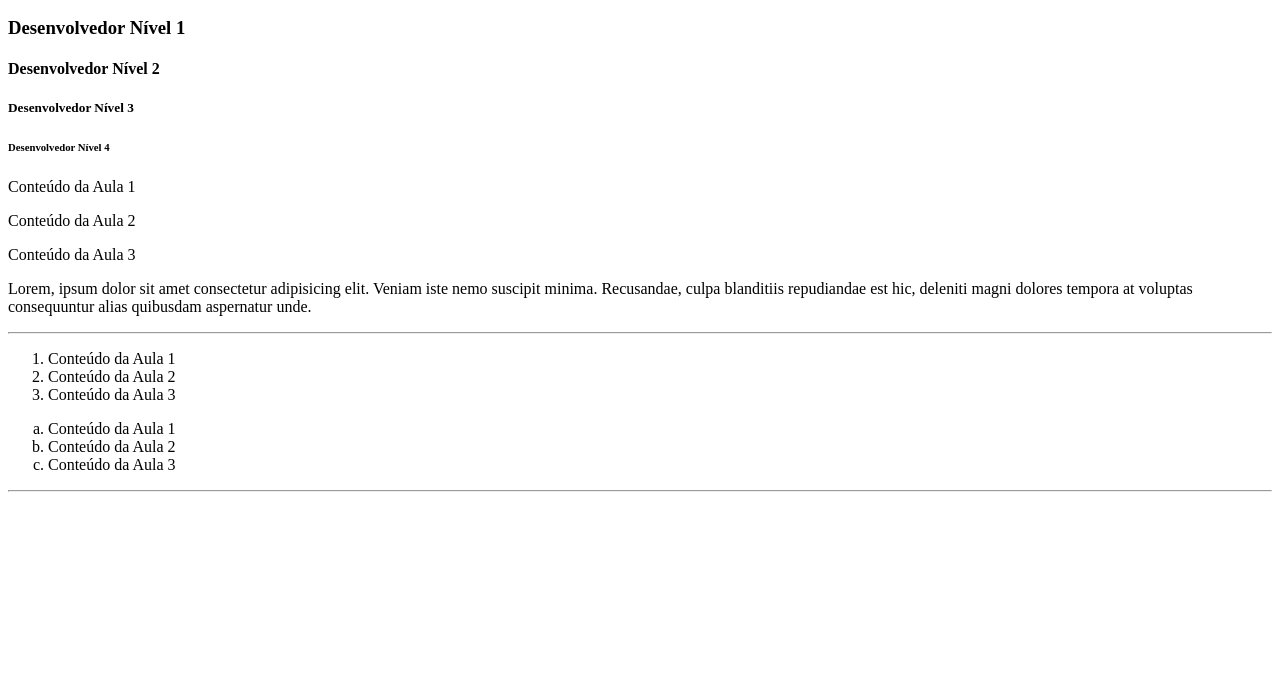
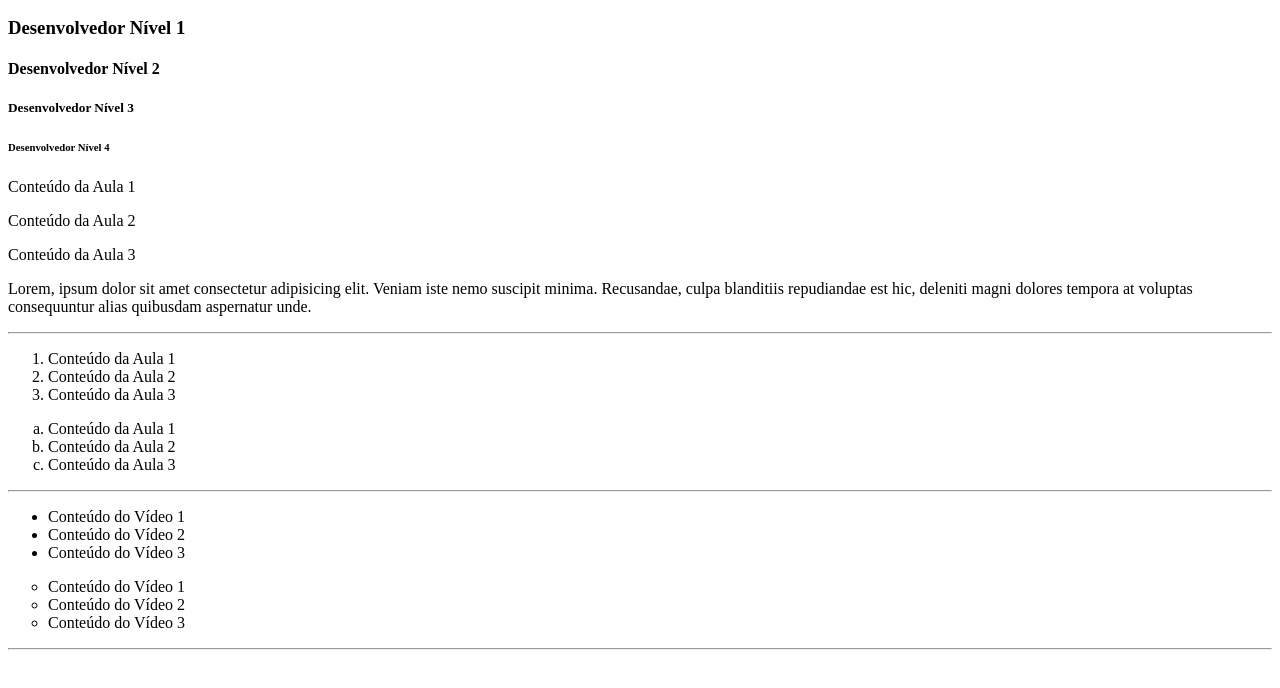
Before and after one commit to GrosskLeo/Exemplo, a plain HTML site: page index.html in a window 1280 px wide. Shown: the part 110-798 px from the top of the page. Drawn offline with Linux system fonts and the light colour scheme.

Commit message:
Adicionando listas não ordenadas

```diff
--- a/index.html
+++ b/index.html
@@ -37,5 +37,20 @@
         <li>Conteúdo da Aula 3</li>
     </ol>
     <hr>
+
+    <!-- LISTAS NÃO ORDENADAS -->
+     <ul>
+        <li>Conteúdo do Vídeo 1</li>
+        <li>Conteúdo do Vídeo 2</li>
+        <li>Conteúdo do Vídeo 3</li>
+     </ul>
+
+     <ul type="circle">
+        <li>Conteúdo do Vídeo 1</li>
+        <li>Conteúdo do Vídeo 2</li>
+        <li>Conteúdo do Vídeo 3</li>
+     </ul>
+
+    <hr>
 </body>
 </html>
```
